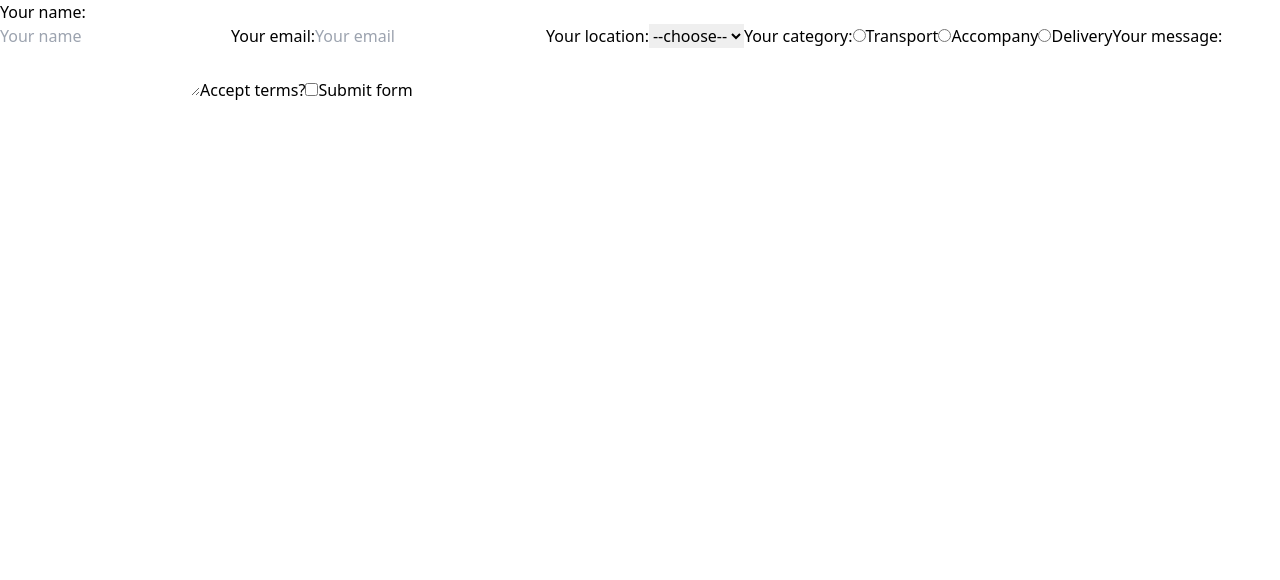
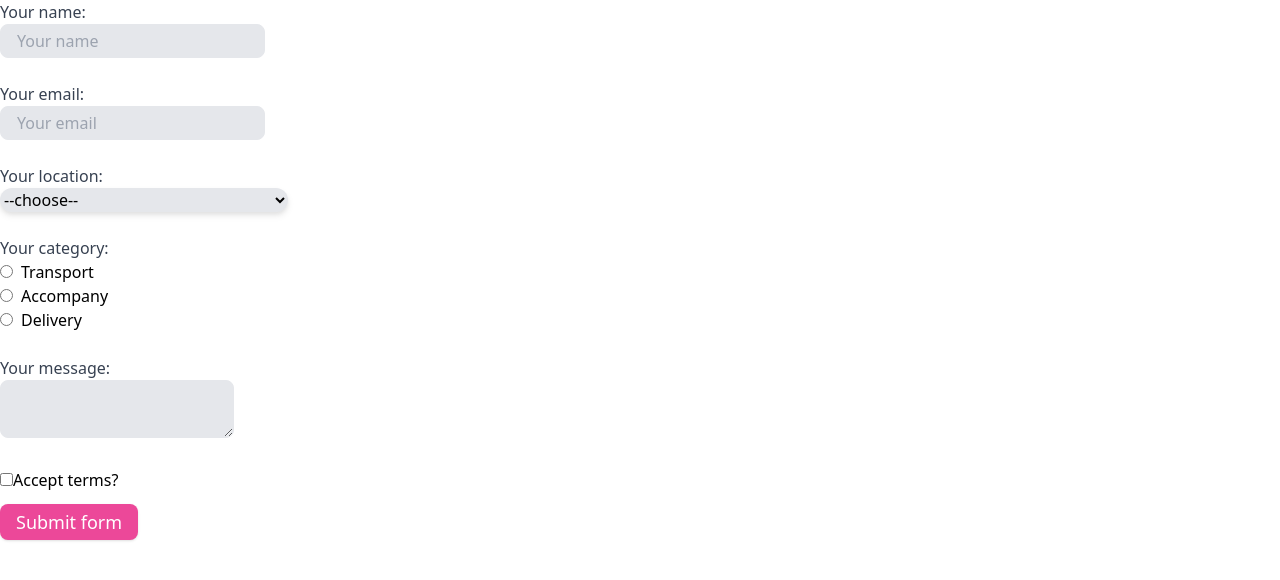
Before and after one commit to ZASFM/Firebase-help-project-clone, a React (Create React App) app: page /account/post-help in a window 1280 px wide. Shown: the top 580 px of the page. Built offline with nearby package versions, Linux system fonts and the light colour scheme; no server answers; the database is empty; sample sign-in values are in the browser's storage.

Commit message:
Form styled

```diff
--- a/src/components/Post_help.js
+++ b/src/components/Post_help.js
@@ -54,9 +54,10 @@ const PostHelp=()=>{
    }
 
    return (
-      <div>
+      <div className="w-full">
          <form onSubmit={sendData}>
-            <label htmlFor="name">Your name:</label><br/>
+            <div className="form-group mb-6">
+            <label htmlFor="name" className="inline-block text-gray-700">Your name:</label><br/>
             <input
                id="name"
                type="text"
@@ -64,8 +65,9 @@ const PostHelp=()=>{
                placeholder="Your name"
                value={formData.name}
                onChange={handleChange}
-            />
-            <label htmlFor="email">Your email:</label>
+               className="px-4 py-1 rounded-lg bg-gray-200 border focus:border-blue-500 focus:bg-white focus:outline-none"
+            /><br/><br/>
+            <label className="inline-block text-gray-700" htmlFor="email">Your email:</label><br/>
             <input
                id="email"
                type="text"
@@ -73,21 +75,23 @@ const PostHelp=()=>{
                placeholder="Your email"
                value={formData.email}
                onChange={handleChange}
-            />
-            <label htmlFor="location">Your location:</label>
+               className="px-4 py-1 rounded-lg bg-gray-200 border focus:border-blue-500 focus:bg-white focus:outline-none"
+            /><br/><br/>
+            <label className="inline-block text-gray-700" htmlFor="location">Your location:</label><br/>
             <select
                id="location"
                name="location"
                value={formData.location}
                onChange={handleChange}
+               className="border-0 cursor-pointer rounded-full drop-shadow-md bg-gray-200 w-72 duration-300"
             >
                <option value="">--choose--</option>
                <option value="paris">Paris</option>
                <option value="london">London</option>
                <option value="madrid">Madrid</option>
                <option value="rome">Rome</option>
-            </select>
-            <label>Your category:</label>
+            </select><br/><br/>
+            <label className="inline-block text-gray-700">Your category:</label><br/>
                <input
                   id="transport"
                   name="category"
@@ -95,8 +99,9 @@ const PostHelp=()=>{
                   checked={formData.category==='transport'}
                   value="transport"
                   onChange={handleChange}
+                  class="mr-2 text-black border-2 border-gray-300 focus:border-gray-300 focus:ring-black"
                />
-               <label htmlFor="transport">Transport</label>
+               <label htmlFor="transport">Transport</label><br/>
                <input
                   id="accompany"
                   name="category"
@@ -104,8 +109,9 @@ const PostHelp=()=>{
                   checked={formData.category==='accompany'}
                   value="accompany"
                   onChange={handleChange}
+                  class="mr-2 text-black border-2 border-gray-300 focus:border-gray-300 focus:ring-black"
                />
-               <label htmlFor="accompany">Accompany</label>
+               <label htmlFor="accompany">Accompany</label><br/>
                <input
                   id="delivery"
                   name="category"
@@ -113,16 +119,17 @@ const PostHelp=()=>{
                   checked={formData.category==='delivery'}
                   value="delivery"
                   onChange={handleChange}
+                  class="mr-2 text-black border-2 border-gray-300 focus:border-gray-300 focus:ring-black"
                />
-               <label htmlFor="delivery">Delivery</label>
-            <label htmlFor="message">Your message:</label>
+               <label htmlFor="delivery">Delivery</label><br/>
+            <br/><label className="inline-block text-gray-700" htmlFor="message">Your message:</label><br/>
             <textarea
                id="message"
                name="message"
                value={formData.message}
                onChange={handleChange}
-            />
-            <label htmlFor="terms">Accept terms?</label>
+               className="px-4 py-1 rounded-lg bg-gray-200 border focus:border-blue-500 focus:bg-white focus:outline-none"
+            /><br/><br/>
             <input
                   id="terms"
                   name="acceptTerms"
@@ -130,10 +137,13 @@ const PostHelp=()=>{
                   checked={formData.acceptTerms}
                   onChange={handleChange}
                />
-            <input
+               <label htmlFor="terms">Accept terms?</label>
+            <br/><input
                type="submit"
                value="Submit form"
+               className="cursor-pointer px-4 py-1 mt-3 text-lg text-white transition-all duration-150 ease-linear rounded-lg shadow outline-none bg-pink-500 hover:bg-pink-600 hover:shadow-lg focus:outline-none"
             />
+            </div>
          </form>
       </div>
    )
```
